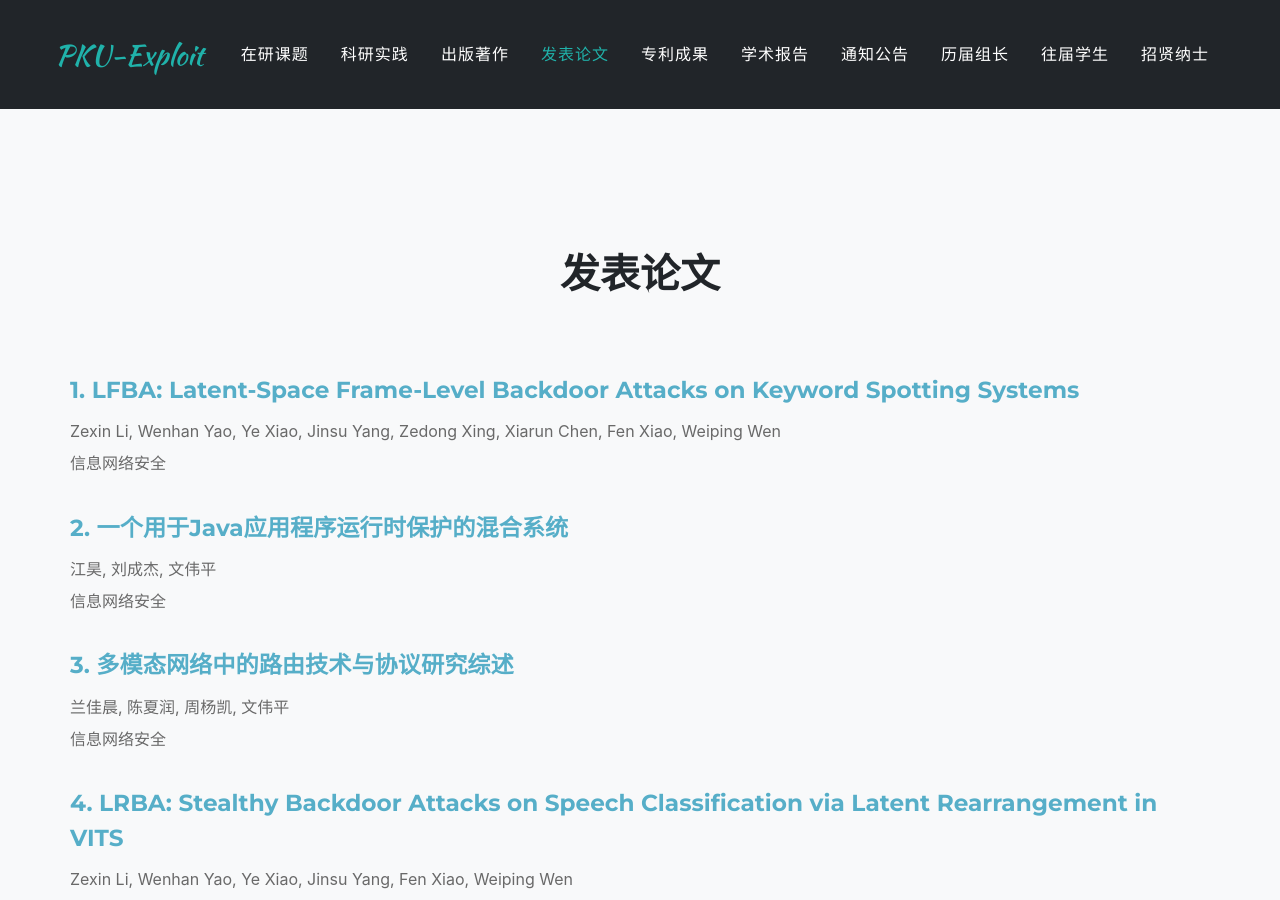
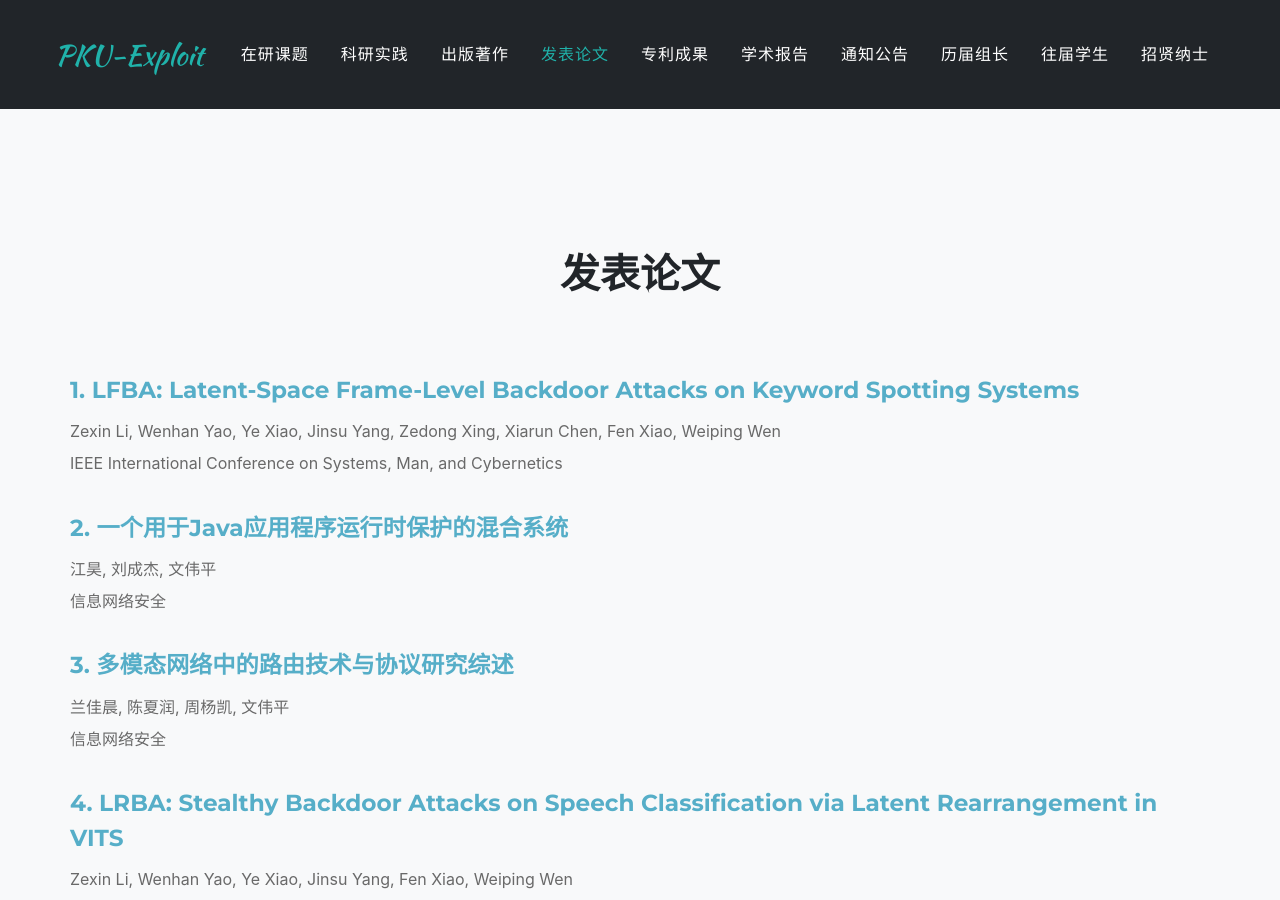
Before and after one commit to xxycfhb/xxycfhb.github.io, a Jekyll site: the page built from pages/paper.html, in a window 1280 px wide and 900 px high. Built offline with Jekyll 4.4.1, drawn with Linux system fonts in a browser that asks for light colours; some web fonts are replaced.

Commit message:
Update source for LFBA paper in sitetext.yml

```diff
--- a/_data/sitetext.yml
+++ b/_data/sitetext.yml
@@ -1154,7 +1154,7 @@ paper:
     item:
       - title: "LFBA: Latent-Space Frame-Level Backdoor Attacks on Keyword Spotting Systems"
         name: "Zexin Li, Wenhan Yao, Ye Xiao, Jinsu Yang, Zedong Xing, Xiarun Chen, Fen Xiao, Weiping Wen"
-        source: "信息网络安全"
+        source: "IEEE International Conference on Systems, Man, and Cybernetics"
         url: "/files/paper118.pdf"
         download: "LFBA: Latent-Space Frame-Level Backdoor Attacks on Keyword Spotting Systems.pdf"
 
```
